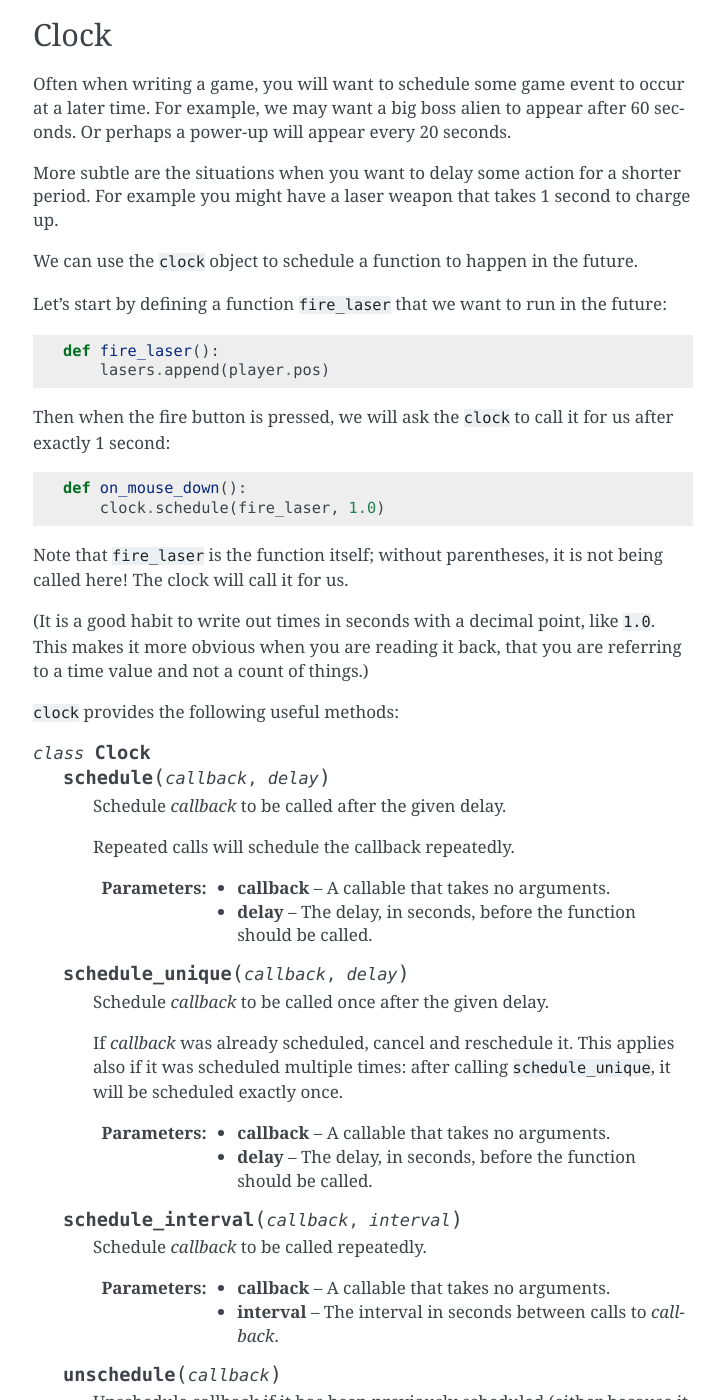
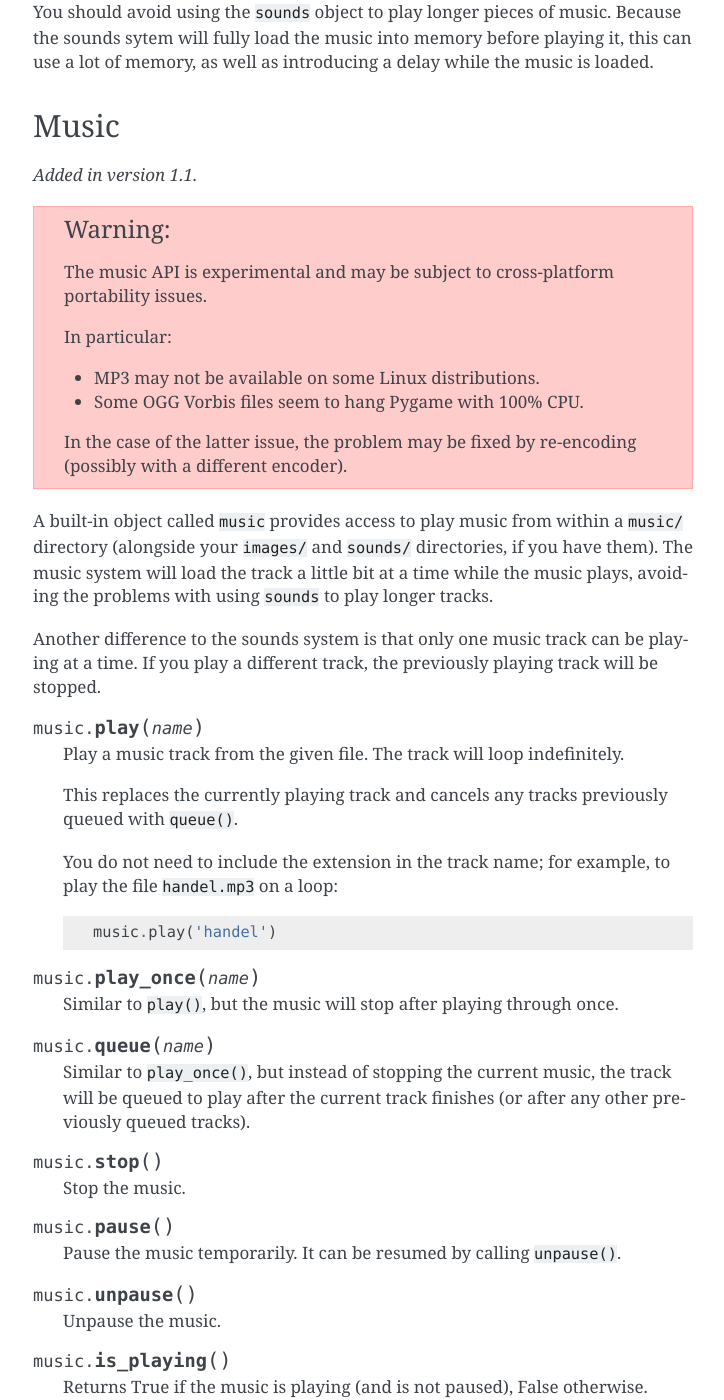
Before and after one commit to lordmauve/pgzero, a Sphinx documentation site: the page built from doc/builtins.rst, in a window 1280 px wide and 1400 px high, scrolled down 3898 px. Shown: the whole window, without its empty margins (387-1111 px from the left). Built offline with Sphinx 7.4.7, drawn with Linux system fonts in a browser that asks for light colours; some of the changed text lies outside the part shown.

Commit message:
Add experimental Music API (closes #16)

```diff
--- a/doc/builtins.rst
+++ b/doc/builtins.rst
@@ -209,6 +209,104 @@ stop the sound as well as query its length in seconds:
     .. method:: get_length()
 
         Get the duration of the sound in seconds.
+
+You should avoid using the ``sounds`` object to play longer pieces of music.
+Because the sounds sytem will fully load the music into memory before playing
+it, this can use a lot of memory, as well as introducing a delay while the
+music is loaded.
+
+
+Music
+-----
+
+.. versionadded:: 1.1
+
+.. warning::
+
+    The music API is experimental and may be subject to cross-platform
+    portability issues.
+
+    In particular:
+
+    * MP3 may not be available on some Linux distributions.
+    * Some OGG Vorbis files seem to hang Pygame with 100% CPU.
+
+    In the case of the latter issue, the problem may be fixed by re-encoding
+    (possibly with a different encoder).
+
+
+A built-in object called ``music`` provides access to play music from within
+a ``music/`` directory (alongside your ``images/`` and ``sounds/`` directories,
+if you have them). The music system will load the track a little bit at a time
+while the music plays, avoiding the problems with using ``sounds`` to play
+longer tracks.
+
+Another difference to the sounds system is that only one music track can be
+playing at a time. If you play a different track, the previously playing track
+will be stopped.
+
+
+.. function:: music.play(name)
+
+    Play a music track from the given file. The track will loop indefinitely.
+
+    This replaces the currently playing track and cancels any tracks previously
+    queued with ``queue()``.
+
+    You do not need to include the extension in the track name; for example, to
+    play the file ``handel.mp3`` on a loop::
+
+        music.play('handel')
+
+.. function:: music.play_once(name)
+
+    Similar to ``play()``, but the music will stop after playing through once.
+
+.. function:: music.queue(name)
+
+    Similar to ``play_once()``, but instead of stopping the current music, the
+    track will be queued to play after the current track finishes (or after
+    any other previously queued tracks).
+
+.. function:: music.stop()
+
+    Stop the music.
+
+.. function:: music.pause()
+
+    Pause the music temporarily. It can be resumed by calling
+    ``unpause()``.
+
+.. function:: music.unpause()
+
+    Unpause the music.
+
+.. function:: music.is_playing()
+
+    Returns True if the music is playing (and is not paused), False otherwise.
+
+.. function:: music.fadeout(duration)
+
+    Fade out and eventually stop the current music playback.
+
+    :param duration: The duration in seconds over which the sound will be faded
+                    out. For example, to fade out over half a second, call
+                    ``music.fadeout(0.5)``.
+
+.. function:: music.set_volume(volume)
+
+    Set the volume of the music system.
+
+    This takes a number between 0 (meaning silent) and 1 (meaning full volume).
+
+.. function:: music.get_volume()
+
+    Get the current volume of the music system.
+
+
+If you have started a music track playing using :func:`music.play_once()`, you
+can use the :func:`on_music_end() hook <on_music_end>` to do something when the
+music ends - for example, to pick another track at random.
 
 
 Clock
```
Also changed, not shown: doc/hooks.rst (+7 -0 lines), 7 other files.
